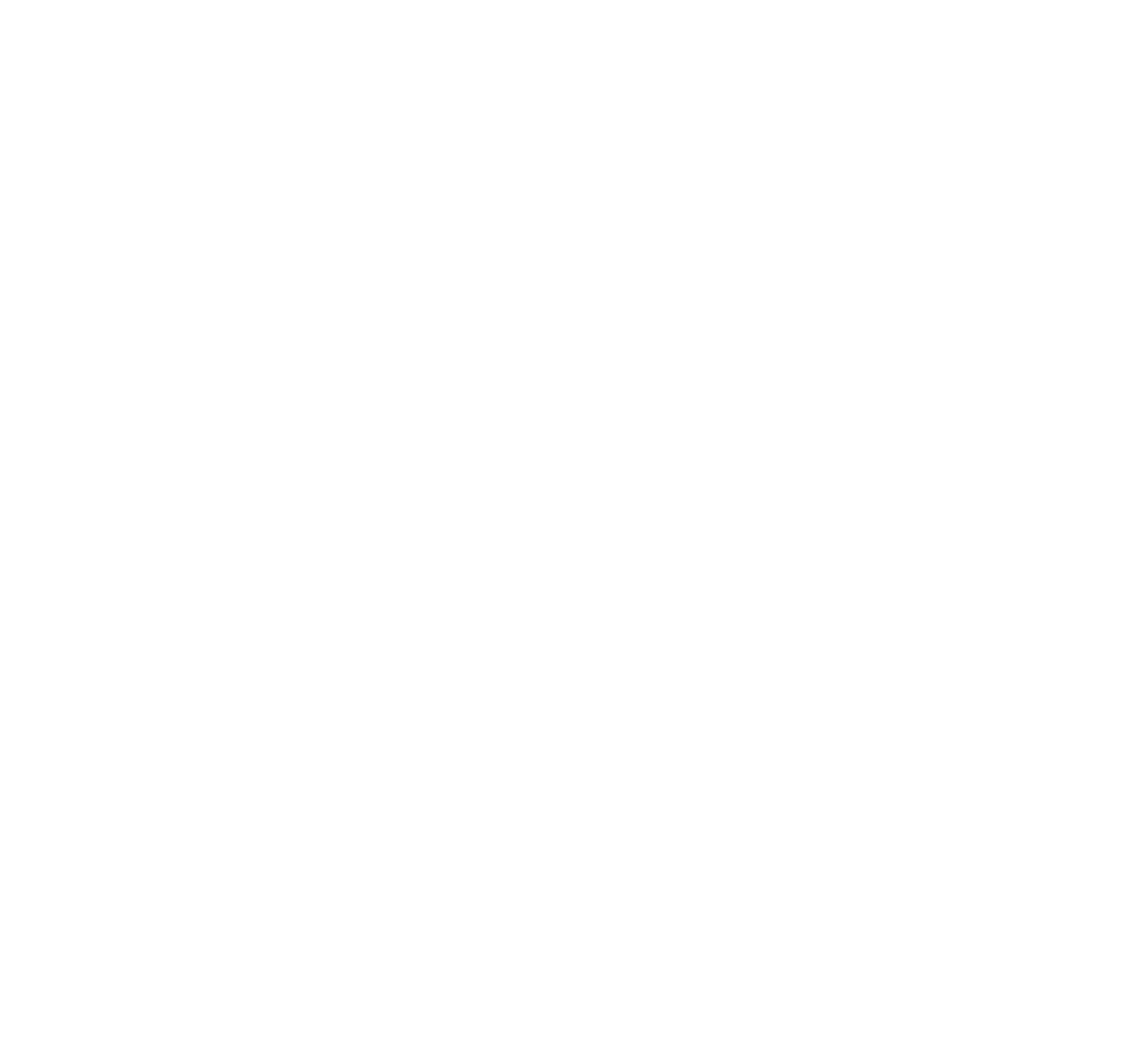
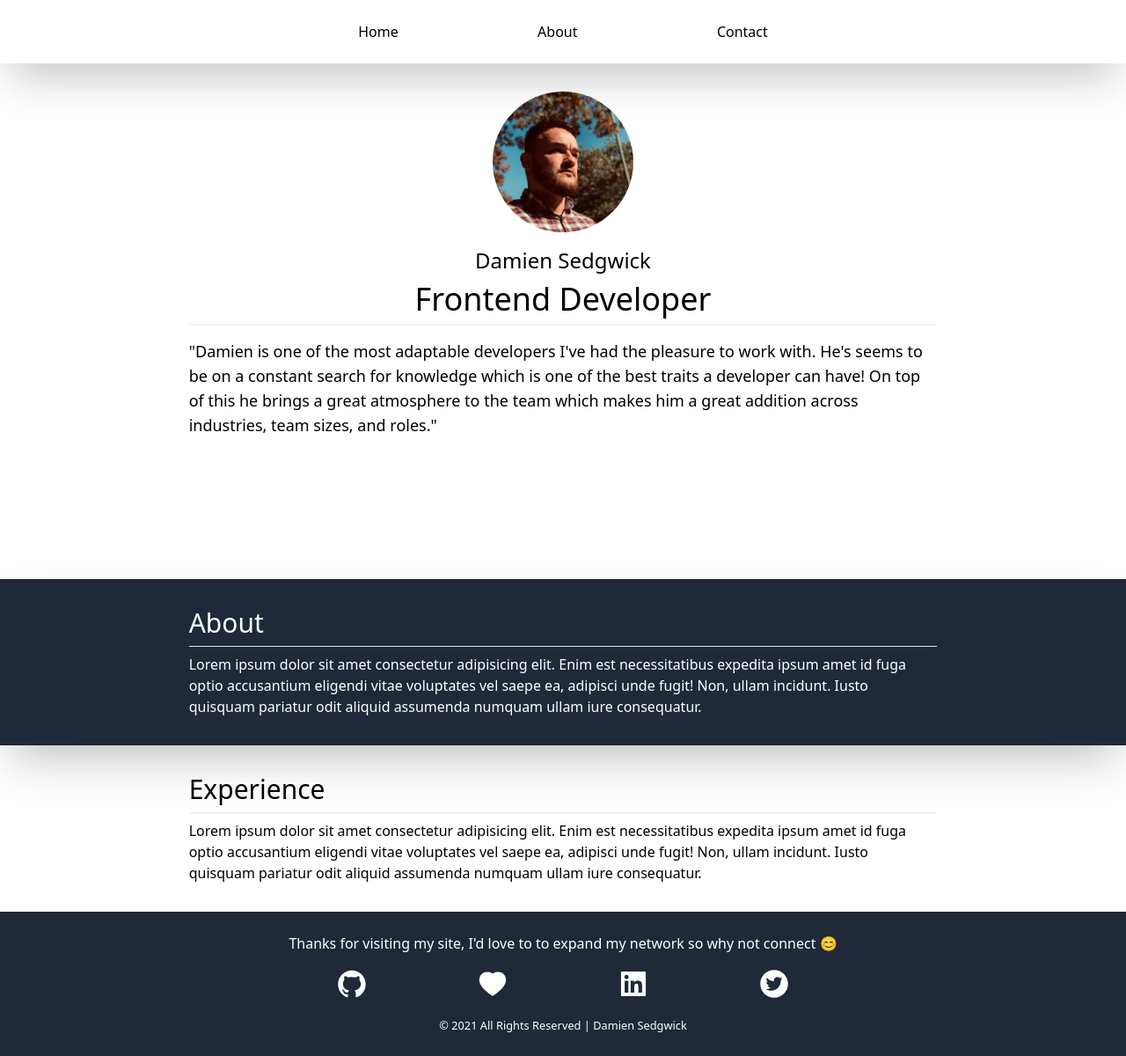
Before and after one commit to damiensedgwick/my-website, a Next.js app: page / in a window 1280 px wide. Shown: the whole page at 88% size. Before the commit the page ends 800 px from the top, so only its background shows below. Built offline with nearby package versions, Linux system fonts and the light colour scheme.

Commit message:
Building out homepage

```diff
--- a/src/components/BottomTabNav.tsx
+++ b/src/components/BottomTabNav.tsx
@@ -6,6 +6,7 @@ import {
   AiFillLinkedin,
   AiFillTwitterCircle,
   AiFillGithub,
+  AiFillHeart,
 } from "react-icons/ai";
 
 const links = [
@@ -28,7 +29,7 @@ export const BottomTabNav = () => {
   const router = useRouter();
 
   return (
-    <div className="fixed bottom-0 w-screen border-t-2 border-gray-800 shadow-2xl">
+    <div className="fixed bottom-0 w-screen bg-white border-t-2 border-gray-800 shadow-2xl">
       <ul className="flex flex-row items-center justify-evenly">
         {links.map((link) => (
           <li
@@ -74,13 +75,18 @@ export const BottomTabNav = () => {
       >
         <div className="container p-4 mx-auto text-center">
           <h6>
-            Thank you for visiting my site, I'd love to to expand my network so
-            why not connect <span role="img">😊</span>
+            Thanks for visiting my site, I'd love to to expand my network so why
+            not connect <span role="img">😊</span>
           </h6>
           <ul className="flex flex-row items-center justify-around py-4">
             <li>
               <a href="https://github.com/damiensedgwick/" target="_blank">
                 <AiFillGithub className="text-4xl" />
+              </a>
+            </li>
+            <li>
+              <a href="https://github.com/damiensedgwick/" target="_blank">
+                <AiFillHeart className="text-4xl" />
               </a>
             </li>
             <li>
--- /dev/null
+++ b/src/components/Footer.tsx
@@ -0,0 +1,44 @@
+import {
+  AiFillLinkedin,
+  AiFillTwitterCircle,
+  AiFillGithub,
+  AiFillHeart,
+} from "react-icons/ai";
+
+export const Footer = () => {
+  return (
+    <div className="container flex flex-col w-full py-6 text-center">
+      <h6>
+        Thanks for visiting my site, I'd love to to expand my network so why not
+        connect <span role="img">😊</span>
+      </h6>
+      <ul className="flex flex-row items-center justify-around w-1/2 py-4 mx-auto">
+        <li>
+          <a href="https://github.com/damiensedgwick/" target="_blank">
+            <AiFillGithub className="text-4xl" />
+          </a>
+        </li>
+        <li>
+          <a href="https://www.polywork.com/dks" target="_blank">
+            <AiFillHeart className="text-4xl" />
+          </a>
+        </li>
+        <li>
+          <a href="https://www.linkedin.com/in/damiensedgwick/" target="_blank">
+            <AiFillLinkedin className="text-4xl" />
+          </a>
+        </li>
+        <li>
+          <a href="https://twitter.com/damiensedgwick" target="_blank">
+            <AiFillTwitterCircle className="text-4xl" />
+          </a>
+        </li>
+      </ul>
+      <p>
+        <small>
+          © {new Date().getFullYear()} All Rights Reserved | Damien Sedgwick
+        </small>
+      </p>
+    </div>
+  );
+};
--- /dev/null
+++ b/src/components/Header.tsx
@@ -0,0 +1,25 @@
+import Link from "next/link";
+
+export const Header = () => {
+  return (
+    <div className="container px-4 py-6 mx-auto">
+      <ul className="flex flex-row items-center justify-around w-1/2 mx-auto">
+        <li>
+          <Link href="/">
+            <a>Home</a>
+          </Link>
+        </li>
+        <li>
+          <Link href="/about">
+            <a>About</a>
+          </Link>
+        </li>
+        <li>
+          <Link href="/contact">
+            <a>Contact</a>
+          </Link>
+        </li>
+      </ul>
+    </div>
+  );
+};
--- a/src/components/Layout.tsx
+++ b/src/components/Layout.tsx
@@ -1,5 +1,7 @@
 import Head from "next/head";
 import React from "react";
+import { Header } from "./Header";
+import { Footer } from "./Footer";
 import { BottomTabNav } from "./BottomTabNav";
 
 interface LayoutProps {
@@ -21,11 +23,21 @@ export const Layout: React.FC<LayoutProps> = ({
         <link rel="stylesheet" href="/favicon.ico" />
       </Head>
 
+      <header className="hidden shadow-2xl md:block">
+        <Header />
+      </header>
+
       <main>{children}</main>
 
-      <div className="md:hidden">
-        <BottomTabNav />
-      </div>
+      <footer>
+        <div className="flex-row justify-center hidden text-white bg-gray-800 md:flex">
+          <Footer />
+        </div>
+
+        <div className="block md:hidden">
+          <BottomTabNav />
+        </div>
+      </footer>
     </>
   );
 };
--- a/src/pages/about.tsx
+++ b/src/pages/about.tsx
@@ -8,7 +8,9 @@ const About: NextPage = () => {
       metaTitle="About | Damien Sedgwick | Frontend Developer"
       metaDescription="Frontend Developer at Yozobi, inquisitive and passionate developer hacking on the world wide web. Skills include JavaScript, TypeScript, React, GraphQL, GoLang."
     >
-      <div></div>
+      <div className="flex flex-row items-center justify-center w-screen h-screen">
+        Under construction...
+      </div>
     </Layout>
   );
 };
--- a/src/pages/contact.tsx
+++ b/src/pages/contact.tsx
@@ -8,7 +8,9 @@ const Contact: NextPage = () => {
       metaTitle="Contact | Damien Sedgwick | Frontend Developer"
       metaDescription="Frontend Developer at Yozobi, inquisitive and passionate developer hacking on the world wide web. Skills include JavaScript, TypeScript, React, GraphQL, GoLang."
     >
-      <div></div>
+      <div className="flex flex-row items-center justify-center w-screen h-screen">
+        Under construction...
+      </div>
     </Layout>
   );
 };
--- a/src/pages/index.tsx
+++ b/src/pages/index.tsx
@@ -8,7 +8,61 @@ const Home: NextPage = () => {
       metaTitle="Damien Sedgwick | Frontend Developer"
       metaDescription="Frontend Developer at Yozobi, inquisitive and passionate developer hacking on the world wide web. Skills include JavaScript, TypeScript, React, GraphQL, GoLang."
     >
-      <div></div>
+      <div className="container grid grid-cols-1 grid-rows-2 gap-2 px-6 pt-8 mx-auto md:grid-cols-6 md:grid-rows-2 md:px-0">
+        <div className="col-span-4 md:col-start-2">
+          <img
+            className="w-40 mx-auto mb-4 rounded-full"
+            src="/avatar.jpeg"
+            alt="Damien Sedgwick Avatar"
+          />
+          <h1 className="mb-2 text-2xl text-center">Damien Sedgwick</h1>
+          <p className="pb-2 text-3xl text-center md:text-4xl">
+            Frontend Developer
+          </p>
+          <hr className="mb-2" />
+        </div>
+        <div className="col-span-4 row-start-2 md:col-start-2">
+          <p className="mb-8 text-lg">
+            "Damien is one of the most adaptable developers I've had the
+            pleasure to work with. He's seems to be on a constant search for
+            knowledge which is one of the best traits a developer can have! On
+            top of this he brings a great atmosphere to the team which makes him
+            a great addition across industries, team sizes, and roles."
+          </p>
+        </div>
+      </div>
+
+      <div className="text-white bg-gray-800 shadow-2xl">
+        <div className="container grid grid-cols-1 grid-rows-1 gap-2 px-6 py-8 mx-auto md:grid-cols-6 md:px-0">
+          <div className="col-span-4 md:col-start-2">
+            <h2 className="mb-2 text-3xl">About</h2>
+            <hr />
+            <p className="mt-2">
+              Lorem ipsum dolor sit amet consectetur adipisicing elit. Enim est
+              necessitatibus expedita ipsum amet id fuga optio accusantium
+              eligendi vitae voluptates vel saepe ea, adipisci unde fugit! Non,
+              ullam incidunt. Iusto quisquam pariatur odit aliquid assumenda
+              numquam ullam iure consequatur.
+            </p>
+          </div>
+        </div>
+      </div>
+
+      <div className="shadow-2xl">
+        <div className="container grid grid-cols-1 grid-rows-1 gap-2 px-6 py-8 mx-auto md:grid-cols-6 md:px-0">
+          <div className="col-span-4 md:col-start-2">
+            <h2 className="mb-2 text-3xl">Experience</h2>
+            <hr />
+            <p className="mt-2">
+              Lorem ipsum dolor sit amet consectetur adipisicing elit. Enim est
+              necessitatibus expedita ipsum amet id fuga optio accusantium
+              eligendi vitae voluptates vel saepe ea, adipisci unde fugit! Non,
+              ullam incidunt. Iusto quisquam pariatur odit aliquid assumenda
+              numquam ullam iure consequatur.
+            </p>
+          </div>
+        </div>
+      </div>
     </Layout>
   );
 };
```
Also changed, not shown: public/avatar.jpeg (added).
